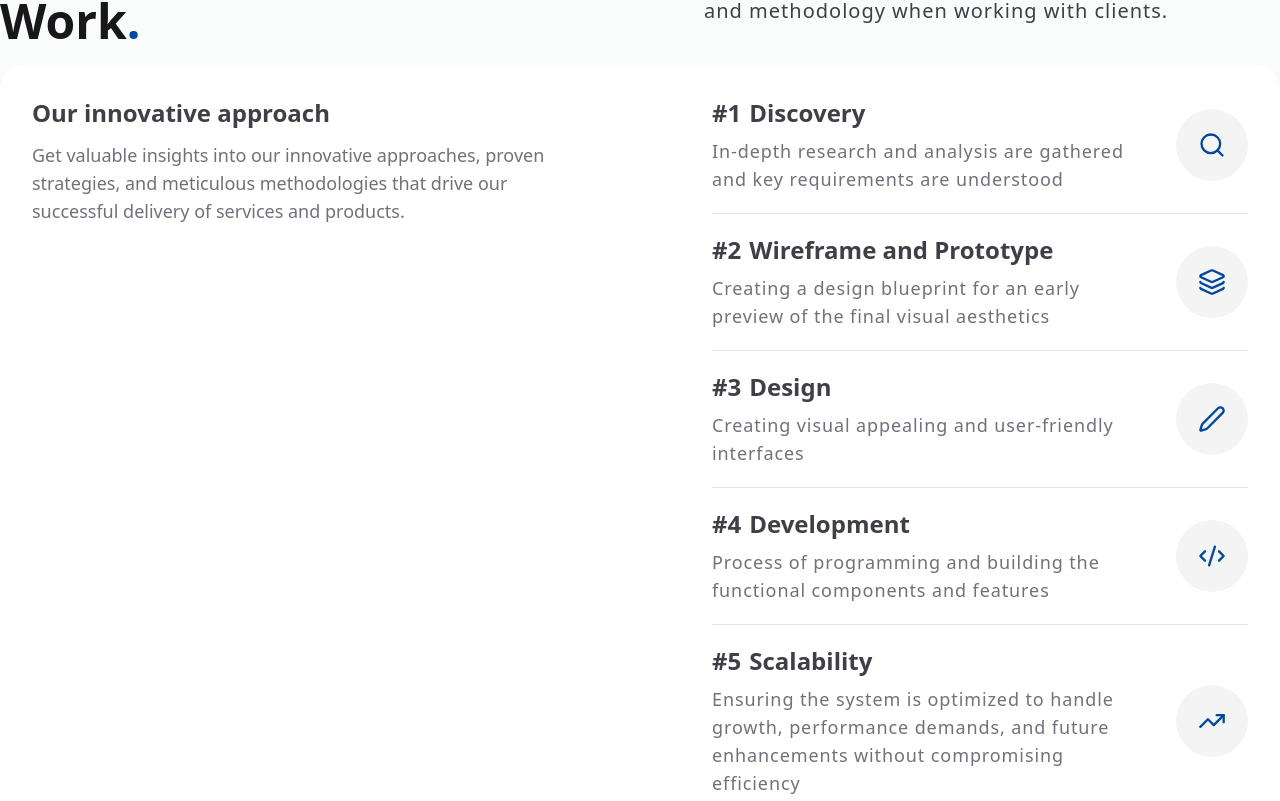
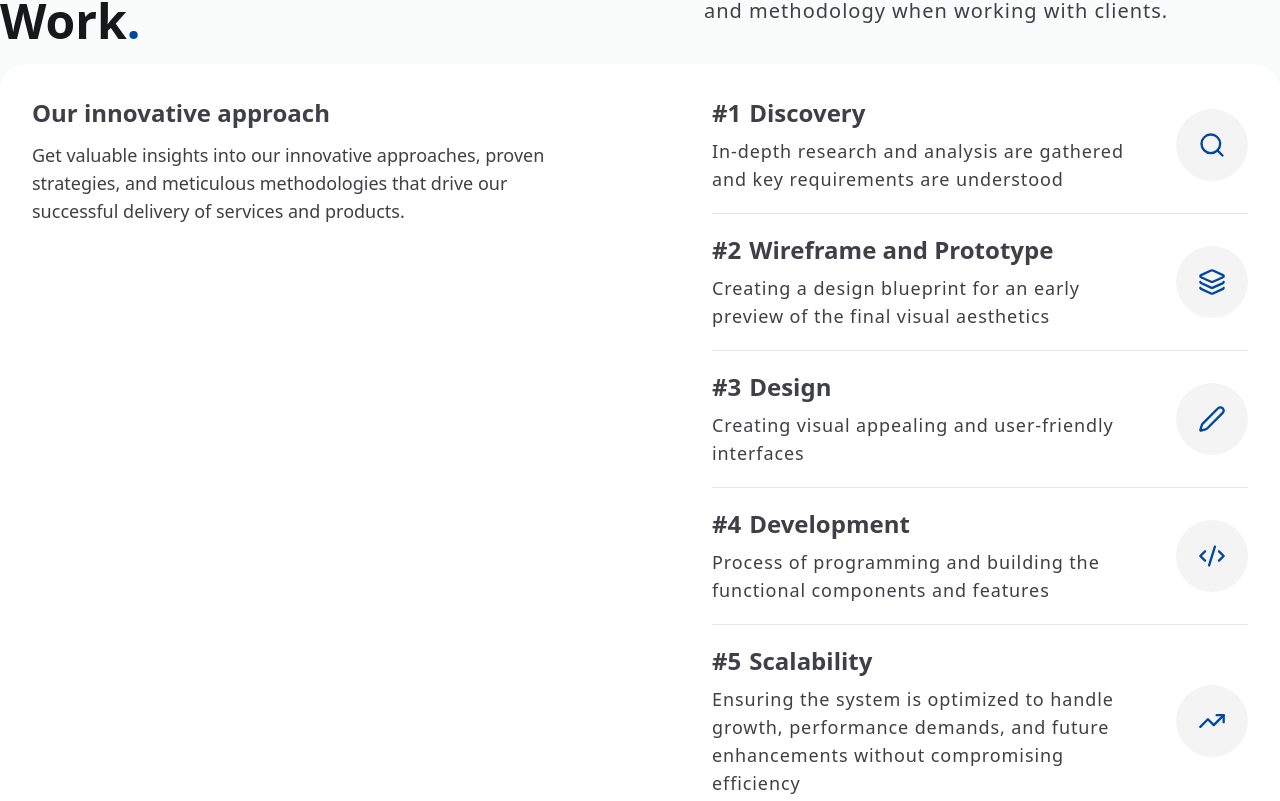
Before and after one commit to Paradane-LLC/paradane-landing-page, a Next.js app: page / in a window 1280 px wide. Shown: the part 1139-1940 px from the top of the page. Built offline with nearby package versions, Linux system fonts and the light colour scheme.

Commit message:
Update HowWeWorkSection.jsx

```diff
--- a/components/Section/HowWeWorkSection.jsx
+++ b/components/Section/HowWeWorkSection.jsx
@@ -59,7 +59,7 @@ const ListItem = ({id, label, description, icon: Icon}) => {
                         <span>{label}</span>
                     </div>
                 </div>
-                <div className="text-zinc-500 tracking-wider text-lg">
+                <div className="text-zinc-700 tracking-wider text-lg">
                     {description}
                 </div>
             </div>
@@ -88,7 +88,7 @@ const HowWeWorkSection = () => {
                         <div className="grid grid-cols-2 gap-20">
                             <div className="flex flex-col gap-3 p-8">
                                 <span className="text-2xl font-semibold text-zinc-700">Our innovative approach</span>
-                                <span className="text-lg text-zinc-500">Get valuable insights into our innovative approaches, proven strategies, and meticulous methodologies that drive our successful delivery of services and products.</span>
+                                <span className="text-lg text-zinc-700">Get valuable insights into our innovative approaches, proven strategies, and meticulous methodologies that drive our successful delivery of services and products.</span>
                             </div>
                             <div className="flex flex-col gap-5 p-8 divide-y divide-zinc-200">
                                 {ProcessList.map((item) => (
```
